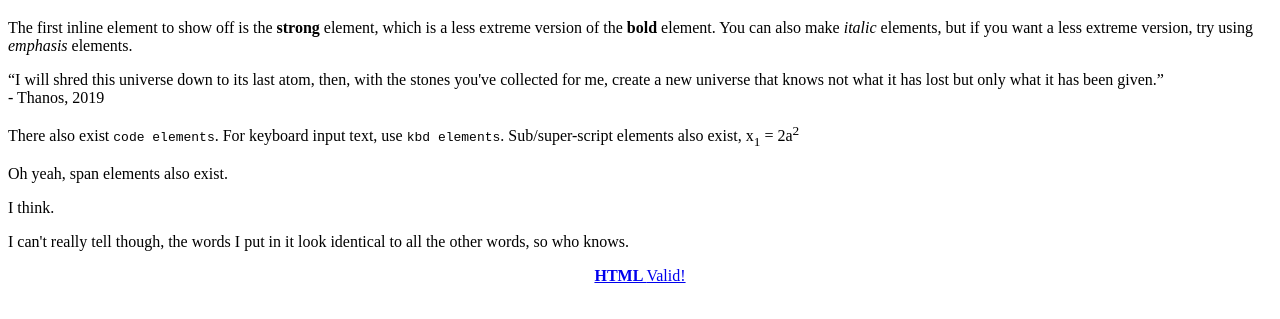
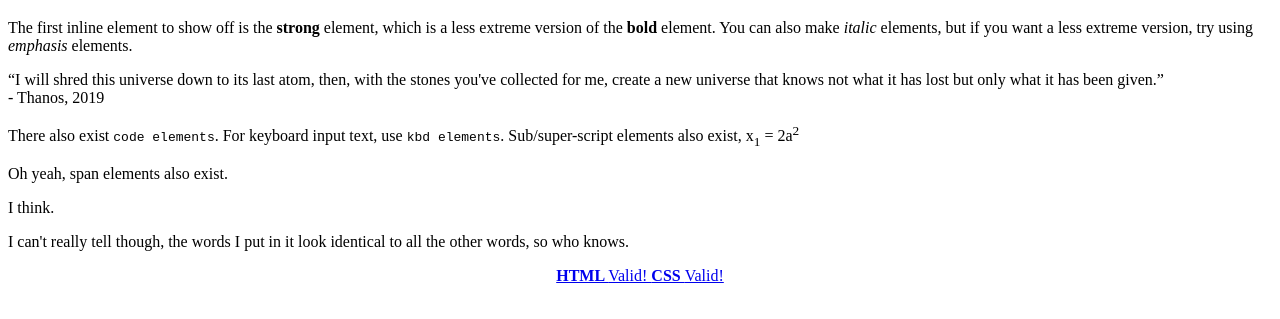
Before and after one commit to 1030365/Website, a plain HTML site: page inline.html in a window 1280 px wide. Shown: the part 61-380 px from the top of the page. Drawn offline with Linux system fonts and the light colour scheme.

Commit message:
Add CSS validator to inline.html

```diff
--- a/inline.html
+++ b/inline.html
@@ -16,6 +16,8 @@
 		<footer style="text-align: center;">
                         <a href="http://validator.w3.org/check?uri=https://1030365.github.io/website/inline.html">
                                 <strong> HTML </strong> Valid! </a>
+                        <a href="http://jigsaw.w3.org/css-validator?uri=https://1030365.github.io/website/inline.html">
+                            <strong> CSS </strong> Valid! </a>
                 </footer>
                 <!-- content ends above here -->
 	</body>
```
